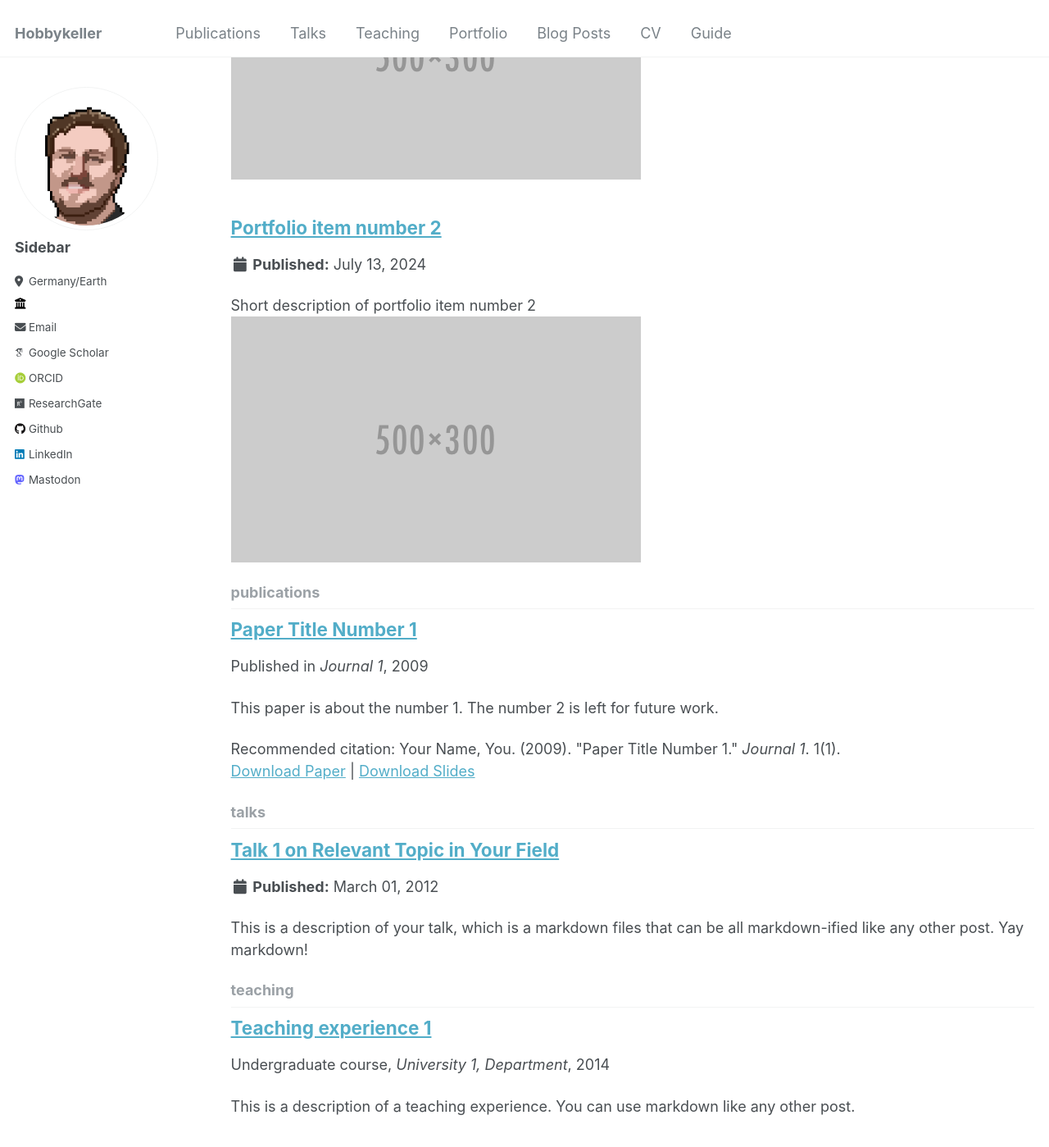
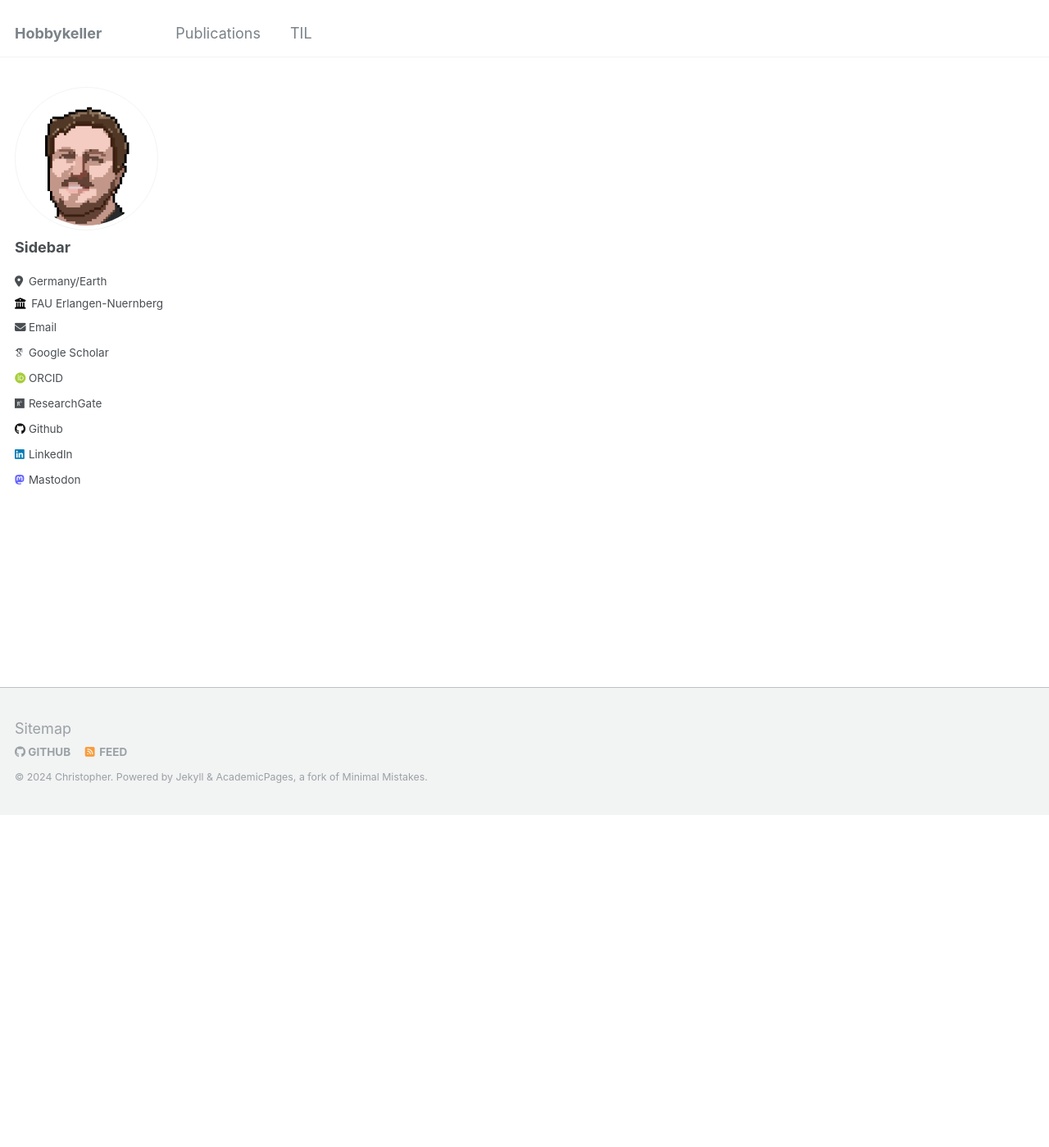
Before and after one commit to gr7ffo/gr7ffo.github.io, a Jekyll site: the page built from _pages/collection-archive.html, in a window 1280 px wide and 1400 px high, scrolled down 406 px. Shown: the whole window at 82% size. Built offline with Jekyll 4.4.1, drawn with Linux system fonts in a browser that asks for light colours; some web fonts are replaced; some of the changed text lies outside the part shown.

Commit message:
feat: shrink down navigation

```diff
--- a/_config.yml
+++ b/_config.yml
@@ -26,7 +26,7 @@ author:
   pronouns         : # example: "she/her"
   bio              : ""
   location         : "Germany/Earth"
-  employer         : ""
+  employer         : "FAU Erlangen-Nuernberg"
   uri              : # URL
   email            : ""
 
--- a/_data/navigation.yml
+++ b/_data/navigation.yml
@@ -3,20 +3,5 @@ main:
   - title: "Publications"
     url: /publications/
 
-  - title: "Talks"
-    url: /talks/
-
-  - title: "Teaching"
-    url: /teaching/
-
-  - title: "Portfolio"
-    url: /portfolio/
-
-  - title: "Blog Posts"
+  - title: "TIL"
     url: /year-archive/
-
-  - title: "CV"
-    url: /cv/
-
-  - title: "Guide"
-    url: /markdown/
--- a/_portfolio/portfolio-1.md
+++ /dev/null
@@ -1,7 +0,0 @@
----
-title: "Portfolio item number 1"
-excerpt: "Short description of portfolio item number 1<br/><img src='/images/500x300.png'>"
-collection: portfolio
----
-
-This is an item in your portfolio. It can be have images or nice text. If you name the file .md, it will be parsed as markdown. If you name the file .html, it will be parsed as HTML.
--- a/_portfolio/portfolio-2.html
+++ /dev/null
@@ -1,7 +0,0 @@
----
-title: "Portfolio item number 2"
-excerpt: "Short description of portfolio item number 2 <br/><img src='/images/500x300.png'>"
-collection: portfolio
----
-
-This is an item in your portfolio. It can be have images or nice text. If you name the file .md, it will be parsed as markdown. If you name the file .html, it will be parsed as HTML.
--- a/_publications/2009-10-01-paper-title-number-1.md
+++ /dev/null
@@ -1,13 +0,0 @@
----
-title: "Paper Title Number 1"
-collection: publications
-permalink: /publication/2009-10-01-paper-title-number-1
-excerpt: 'This paper is about the number 1. The number 2 is left for future work.'
-date: 2009-10-01
-venue: 'Journal 1'
-slidesurl: 'http://academicpages.github.io/files/slides1.pdf'
-paperurl: 'http://academicpages.github.io/files/paper1.pdf'
-citation: 'Your Name, You. (2009). &quot;Paper Title Number 1.&quot; <i>Journal 1</i>. 1(1).'
----
-
-The contents above will be part of a list of publications, if the user clicks the link for the publication than the contents of section will be rendered as a full page, allowing you to provide more information about the paper for the reader. When publications are displayed as a single page, the contents of the above "citation" field will automatically be included below this section in a smaller font.
--- a/_talks/2012-03-01-talk-1.md
+++ /dev/null
@@ -1,11 +0,0 @@
----
-title: "Talk 1 on Relevant Topic in Your Field"
-collection: talks
-type: "Talk"
-permalink: /talks/2012-03-01-talk-1
-venue: "UC San Francisco, Department of Testing"
-date: 2012-03-01
-location: "San Francisco, California"
----
-
-This is a description of your talk, which is a markdown files that can be all markdown-ified like any other post. Yay markdown!
--- a/_teaching/2014-spring-teaching-1.md
+++ /dev/null
@@ -1,20 +0,0 @@
----
-title: "Teaching experience 1"
-collection: teaching
-type: "Undergraduate course"
-permalink: /teaching/2014-spring-teaching-1
-venue: "University 1, Department"
-date: 2014-01-01
-location: "City, Country"
----
-
-This is a description of a teaching experience. You can use markdown like any other post.
-
-Heading 1
-======
-
-Heading 2
-======
-
-Heading 3
-======
```
Also changed, not shown: 6 other files.
